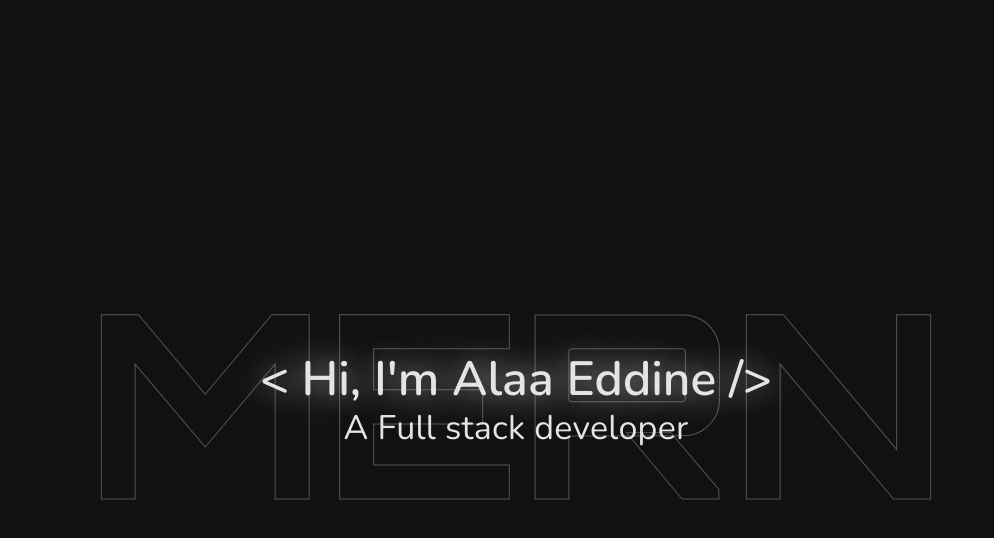
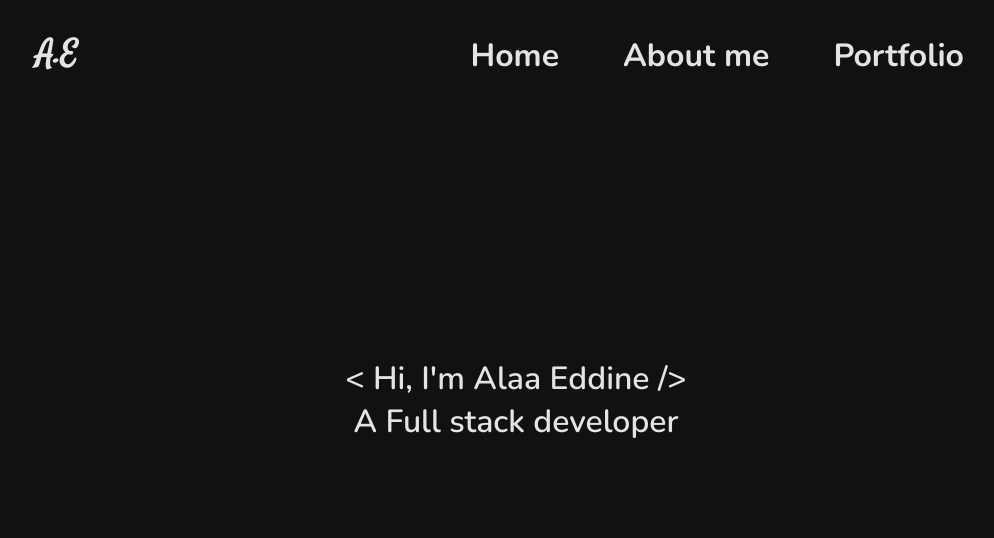
Before and after one commit to AlaaEddine20/personal-portfolio, a React (Create React App) app: page / in a window 1280 px wide. Shown: the top 538 px of the page, without its empty margins (124-1118 px from the left). Built offline with nearby package versions, Linux system fonts and the light colour scheme.

Commit message:
adds new design

```diff
--- a/package.json
+++ b/package.json
@@ -3,15 +3,16 @@
   "version": "0.1.0",
   "private": true,
   "dependencies": {
-    "@material-ui/core": "^4.11.3",
     "@testing-library/jest-dom": "^5.11.10",
     "@testing-library/react": "^11.2.6",
     "@testing-library/user-event": "^12.8.3",
+    "framer-motion": "^4.1.6",
     "node-sass": "^5.0.0",
     "react": "^17.0.2",
     "react-dom": "^17.0.2",
     "react-router-dom": "^5.2.0",
     "react-scripts": "4.0.3",
+    "styled-components": "^5.2.3",
     "web-vitals": "^1.1.1"
   },
   "scripts": {
--- a/public/index.html
+++ b/public/index.html
@@ -2,7 +2,6 @@
 <html lang="en">
   <head>
     <meta charset="utf-8" />
-    <link rel="icon" href="%PUBLIC_URL%/favicon.ico" />
     <meta name="viewport" content="width=device-width, initial-scale=1" />
     <meta name="theme-color" content="#000000" />
     <meta
@@ -19,6 +18,12 @@
       href="https://fonts.googleapis.com/css2?family=Orbitron:wght@600;700&display=swap"
       rel="stylesheet"
     />
+    <!-- LOGO FONT -->
+    <link rel="preconnect" href="https://fonts.gstatic.com" />
+    <link
+      href="https://fonts.googleapis.com/css2?family=Satisfy&display=swap"
+      rel="stylesheet"
+    />
 
     <title>React App</title>
   </head>
--- a/src/App.js
+++ b/src/App.js
@@ -7,10 +7,12 @@
 // libs
 import { Route, Switch } from "react-router-dom";
 import styles from "./App.module.scss";
+import Header from "./components/header/Header";
 
 function App() {
   return (
     <div className={styles.app_container}>
+      <Header />
       <Switch>
         <Route exact path="/" component={Home} />
         <Route path="/skills" component={Skills} />
--- a/src/App.module.scss
+++ b/src/App.module.scss
@@ -2,6 +2,8 @@
   box-sizing: border-box;
   margin: 0;
   padding: 0;
+  text-decoration: none;
+  font-family: "Nunito", sans-serif;
 }
 
 .app_container {
@@ -10,15 +12,15 @@
   background-color: #111;
 }
 
-.app_container:before {
-  content: "MERN";
-  font-family: "Orbitron", sans-serif;
-  position: fixed;
-  top: 50%;
-  left: 50%;
-  transform: translate(-50%, -50%);
-  font-size: 16em;
-  font-weight: 700;
-  color: transparent;
-  -webkit-text-stroke: 1px #555;
-}
+// .app_container:before {
+//   content: "MERN";
+//   font-family: "Orbitron", sans-serif;
+//   position: fixed;
+//   top: 50%;
+//   left: 50%;
+//   transform: translate(-50%, -50%);
+//   font-size: 16em;
+//   font-weight: 700;
+//   color: transparent;
+//   -webkit-text-stroke: 1px #555;
+// }
--- /dev/null
+++ b/src/components/header/Header.js
@@ -0,0 +1,21 @@
+import React from "react";
+import styles from "./Styles.module.scss";
+
+const Header = () => {
+  return (
+    <div className={styles.header_container}>
+      <div className={styles.logo_container}>
+        <h1>A.E</h1>
+      </div>
+      <div className={styles.navbar_container}>
+        <div className={styles.navlinks_wrapper}>
+          <h1>Home</h1>
+          <h1>About me</h1>
+          <h1>Portfolio</h1>
+        </div>
+      </div>
+    </div>
+  );
+};
+
+export default Header;
--- /dev/null
+++ b/src/components/header/Styles.module.scss
@@ -0,0 +1,31 @@
+.header_container {
+  width: 100%;
+  height: 10vh;
+  position: fixed;
+  top: 15px;
+  display: flex;
+  justify-content: space-between;
+  align-items: center;
+  padding: 0 10rem;
+
+  .logo_container {
+    h1 {
+      font-family: "Satisfy", cursive;
+    }
+  }
+
+  .navbar_container {
+    .navlinks_wrapper {
+      display: flex;
+      width: 100%;
+
+      h1 {
+        padding: 0 2rem;
+      }
+    }
+  }
+
+  h1 {
+    color: #e4e4e4;
+  }
+}
--- a/src/components/home/Home.js
+++ b/src/components/home/Home.js
@@ -1,15 +1,14 @@
-import { Box, Typography } from "@material-ui/core";
 import React from "react";
 import styles from "./Styles.module.scss";
 
 const Home = () => {
   return (
-    <Box className={styles.home_container}>
-      <Typography variant="h3">
+    <div className={styles.home_container}>
+      <h1>
         {"<"} Hi, I'm Alaa Eddine {"/>"}
-      </Typography>
-      <Typography variant="h4">A Full stack developer</Typography>
-    </Box>
+      </h1>
+      <h1>A Full stack developer</h1>
+    </div>
   );
 };
 
--- a/src/components/home/Styles.module.scss
+++ b/src/components/home/Styles.module.scss
@@ -6,332 +6,9 @@
   align-items: center;
   flex-direction: column;
 
-  h3 {
+  h1,
+  h1 {
     color: #e4e4e4;
     font-weight: 600;
-    font-family: "Nunito", sans-serif;
-    -webkit-animation: text-flicker-in-glow 4s linear both;
-    animation: text-flicker-in-glow 4s linear both;
-  }
-
-  @-webkit-keyframes text-flicker-in-glow {
-    0% {
-      opacity: 0;
-    }
-    10% {
-      opacity: 0;
-      text-shadow: none;
-    }
-    10.1% {
-      opacity: 1;
-      text-shadow: none;
-    }
-    10.2% {
-      opacity: 0;
-      text-shadow: none;
-    }
-    20% {
-      opacity: 0;
-      text-shadow: none;
-    }
-    20.1% {
-      opacity: 1;
-      text-shadow: 0 0 30px rgba(255, 255, 255, 0.25);
-    }
-    20.6% {
-      opacity: 0;
-      text-shadow: none;
-    }
-    30% {
-      opacity: 0;
-      text-shadow: none;
-    }
-    30.1% {
-      opacity: 1;
-      text-shadow: 0 0 30px rgba(255, 255, 255, 0.45),
-        0 0 60px rgba(255, 255, 255, 0.25);
-    }
-    30.5% {
-      opacity: 1;
-      text-shadow: 0 0 30px rgba(255, 255, 255, 0.45),
-        0 0 60px rgba(255, 255, 255, 0.25);
-    }
-    30.6% {
-      opacity: 0;
-      text-shadow: none;
-    }
-    45% {
-      opacity: 0;
-      text-shadow: none;
-    }
-    45.1% {
-      opacity: 1;
-      text-shadow: 0 0 30px rgba(255, 255, 255, 0.45),
-        0 0 60px rgba(255, 255, 255, 0.25);
-    }
-    50% {
-      opacity: 1;
-      text-shadow: 0 0 30px rgba(255, 255, 255, 0.45),
-        0 0 60px rgba(255, 255, 255, 0.25);
-    }
-    55% {
-      opacity: 1;
-      text-shadow: 0 0 30px rgba(255, 255, 255, 0.45),
-        0 0 60px rgba(255, 255, 255, 0.25);
-    }
-    55.1% {
-      opacity: 0;
-      text-shadow: none;
-    }
-    57% {
-      opacity: 0;
-      text-shadow: none;
-    }
-    57.1% {
-      opacity: 1;
-      text-shadow: 0 0 30px rgba(255, 255, 255, 0.55),
-        0 0 60px rgba(255, 255, 255, 0.35);
-    }
-    60% {
-      opacity: 1;
-      text-shadow: 0 0 30px rgba(255, 255, 255, 0.55),
-        0 0 60px rgba(255, 255, 255, 0.35);
-    }
-    60.1% {
-      opacity: 0;
-      text-shadow: none;
-    }
-    65% {
-      opacity: 0;
-      text-shadow: none;
-    }
-    65.1% {
-      opacity: 1;
-      text-shadow: 0 0 30px rgba(255, 255, 255, 0.55),
-        0 0 60px rgba(255, 255, 255, 0.35), 0 0 100px rgba(255, 255, 255, 0.1);
-    }
-    75% {
-      opacity: 1;
-      text-shadow: 0 0 30px rgba(255, 255, 255, 0.55),
-        0 0 60px rgba(255, 255, 255, 0.35), 0 0 100px rgba(255, 255, 255, 0.1);
-    }
-    75.1% {
-      opacity: 0;
-      text-shadow: none;
-    }
-    77% {
-      opacity: 0;
-      text-shadow: none;
-    }
-    77.1% {
-      opacity: 1;
-      text-shadow: 0 0 30px rgba(255, 255, 255, 0.55),
-        0 0 60px rgba(255, 255, 255, 0.4), 0 0 110px rgba(255, 255, 255, 0.2),
-        0 0 100px rgba(255, 255, 255, 0.1);
-    }
-    85% {
-      opacity: 1;
-      text-shadow: 0 0 30px rgba(255, 255, 255, 0.55),
-        0 0 60px rgba(255, 255, 255, 0.4), 0 0 110px rgba(255, 255, 255, 0.2),
-        0 0 100px rgba(255, 255, 255, 0.1);
-    }
-    85.1% {
-      opacity: 0;
-      text-shadow: none;
-    }
-    86% {
-      opacity: 0;
-      text-shadow: none;
-    }
-    86.1% {
-      opacity: 1;
-      text-shadow: 0 0 30px rgba(255, 255, 255, 0.6),
-        0 0 60px rgba(255, 255, 255, 0.45), 0 0 110px rgba(255, 255, 255, 0.25),
-        0 0 100px rgba(255, 255, 255, 0.1);
-    }
-    100% {
-      opacity: 1;
-      text-shadow: 0 0 30px rgba(255, 255, 255, 0.6),
-        0 0 60px rgba(255, 255, 255, 0.45), 0 0 110px rgba(255, 255, 255, 0.25),
-        0 0 100px rgba(255, 255, 255, 0.1);
-    }
-  }
-
-  @keyframes text-flicker-in-glow {
-    0% {
-      opacity: 0;
-    }
-    10% {
-      opacity: 0;
-      text-shadow: none;
-    }
-    10.1% {
-      opacity: 1;
-      text-shadow: none;
-    }
-    10.2% {
-      opacity: 0;
-      text-shadow: none;
-    }
-    20% {
-      opacity: 0;
-      text-shadow: none;
-    }
-    20.1% {
-      opacity: 1;
-      text-shadow: 0 0 30px rgba(255, 255, 255, 0.25);
-    }
-    20.6% {
-      opacity: 0;
-      text-shadow: none;
-    }
-    30% {
-      opacity: 0;
-      text-shadow: none;
-    }
-    30.1% {
-      opacity: 1;
-      text-shadow: 0 0 30px rgba(255, 255, 255, 0.45),
-        0 0 60px rgba(255, 255, 255, 0.25);
-    }
-    30.5% {
-      opacity: 1;
-      text-shadow: 0 0 30px rgba(255, 255, 255, 0.45),
-        0 0 60px rgba(255, 255, 255, 0.25);
-    }
-    30.6% {
-      opacity: 0;
-      text-shadow: none;
-    }
-    45% {
-      opacity: 0;
-      text-shadow: none;
-    }
-    45.1% {
-      opacity: 1;
-      text-shadow: 0 0 30px rgba(255, 255, 255, 0.45),
-        0 0 60px rgba(255, 255, 255, 0.25);
-    }
-    50% {
-      opacity: 1;
-      text-shadow: 0 0 30px rgba(255, 255, 255, 0.45),
-        0 0 60px rgba(255, 255, 255, 0.25);
-    }
-    55% {
-      opacity: 1;
-      text-shadow: 0 0 30px rgba(255, 255, 255, 0.45),
-        0 0 60px rgba(255, 255, 255, 0.25);
-    }
-    55.1% {
-      opacity: 0;
-      text-shadow: none;
-    }
-    57% {
-      opacity: 0;
-      text-shadow: none;
-    }
-    57.1% {
-      opacity: 1;
-      text-shadow: 0 0 30px rgba(255, 255, 255, 0.55),
-        0 0 60px rgba(255, 255, 255, 0.35);
-    }
-    60% {
-      opacity: 1;
-      text-shadow: 0 0 30px rgba(255, 255, 255, 0.55),
-        0 0 60px rgba(255, 255, 255, 0.35);
-    }
-    60.1% {
-      opacity: 0;
-      text-shadow: none;
-    }
-    65% {
-      opacity: 0;
-      text-shadow: none;
-    }
-    65.1% {
-      opacity: 1;
-      text-shadow: 0 0 30px rgba(255, 255, 255, 0.55),
-        0 0 60px rgba(255, 255, 255, 0.35), 0 0 100px rgba(255, 255, 255, 0.1);
-    }
-    75% {
-      opacity: 1;
-      text-shadow: 0 0 30px rgba(255, 255, 255, 0.55),
-        0 0 60px rgba(255, 255, 255, 0.35), 0 0 100px rgba(255, 255, 255, 0.1);
-    }
-    75.1% {
-      opacity: 0;
-      text-shadow: none;
-    }
-    77% {
-      opacity: 0;
-      text-shadow: none;
-    }
-    77.1% {
-      opacity: 1;
-      text-shadow: 0 0 30px rgba(255, 255, 255, 0.55),
-        0 0 60px rgba(255, 255, 255, 0.4), 0 0 110px rgba(255, 255, 255, 0.2),
-        0 0 100px rgba(255, 255, 255, 0.1);
-    }
-    85% {
-      opacity: 1;
-      text-shadow: 0 0 30px rgba(255, 255, 255, 0.55),
-        0 0 60px rgba(255, 255, 255, 0.4), 0 0 110px rgba(255, 255, 255, 0.2),
-        0 0 100px rgba(255, 255, 255, 0.1);
-    }
-    85.1% {
-      opacity: 0;
-      text-shadow: none;
-    }
-    86% {
-      opacity: 0;
-      text-shadow: none;
-    }
-    86.1% {
-      opacity: 1;
-      text-shadow: 0 0 30px rgba(255, 255, 255, 0.6),
-        0 0 60px rgba(255, 255, 255, 0.45), 0 0 110px rgba(255, 255, 255, 0.25),
-        0 0 100px rgba(255, 255, 255, 0.1);
-    }
-    100% {
-      opacity: 1;
-      text-shadow: 0 0 30px rgba(255, 255, 255, 0.6),
-        0 0 60px rgba(255, 255, 255, 0.45), 0 0 110px rgba(255, 255, 255, 0.25),
-        0 0 100px rgba(255, 255, 255, 0.1);
-    }
-  }
-
-  h4 {
-    color: #e4e4e4;
-    font-family: "Nunito", sans-serif;
-    -webkit-animation: focus-in-expand 0.8s cubic-bezier(0.25, 0.46, 0.45, 0.94)
-      both;
-    animation: focus-in-expand 2.5s cubic-bezier(0.25, 0.46, 0.45, 0.94) both;
-  }
-
-  @-webkit-keyframes focus-in-expand {
-    0% {
-      letter-spacing: -0.5em;
-      -webkit-filter: blur(12px);
-      filter: blur(12px);
-      opacity: 0;
-    }
-    100% {
-      -webkit-filter: blur(0px);
-      filter: blur(0px);
-      opacity: 1;
-    }
-  }
-  @keyframes focus-in-expand {
-    0% {
-      letter-spacing: -0.5em;
-      -webkit-filter: blur(12px);
-      filter: blur(12px);
-      opacity: 0;
-    }
-    100% {
-      -webkit-filter: blur(0px);
-      filter: blur(0px);
-      opacity: 1;
-    }
   }
 }
```
Also changed, not shown: 1 other file (tests, documents, lock files or other folders).
